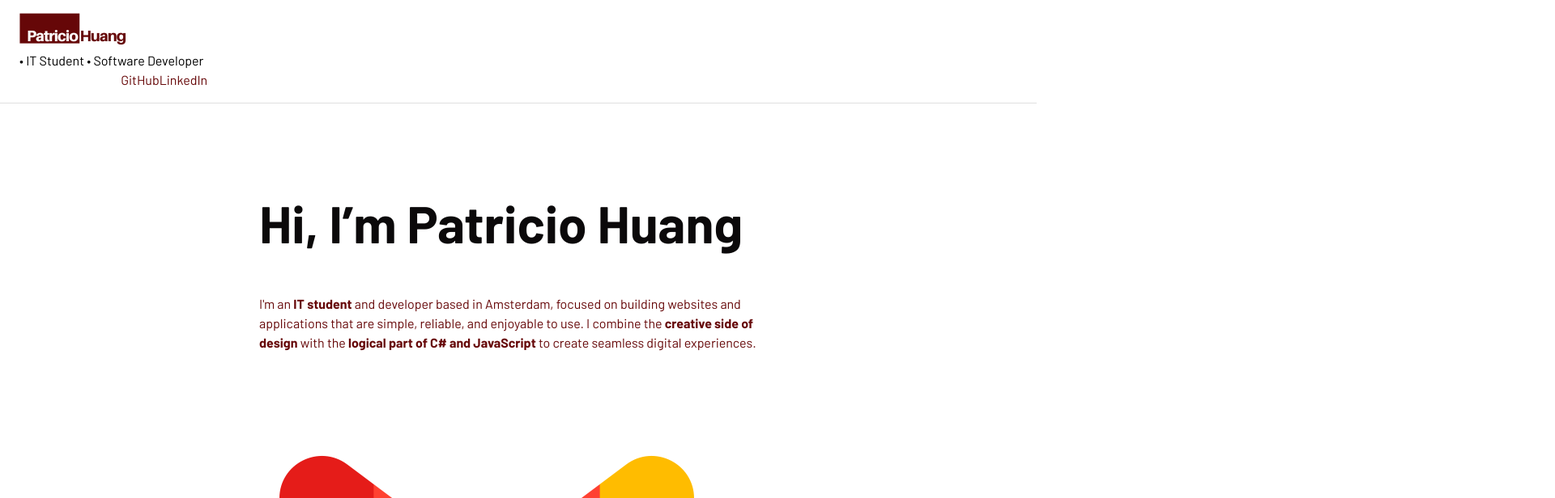
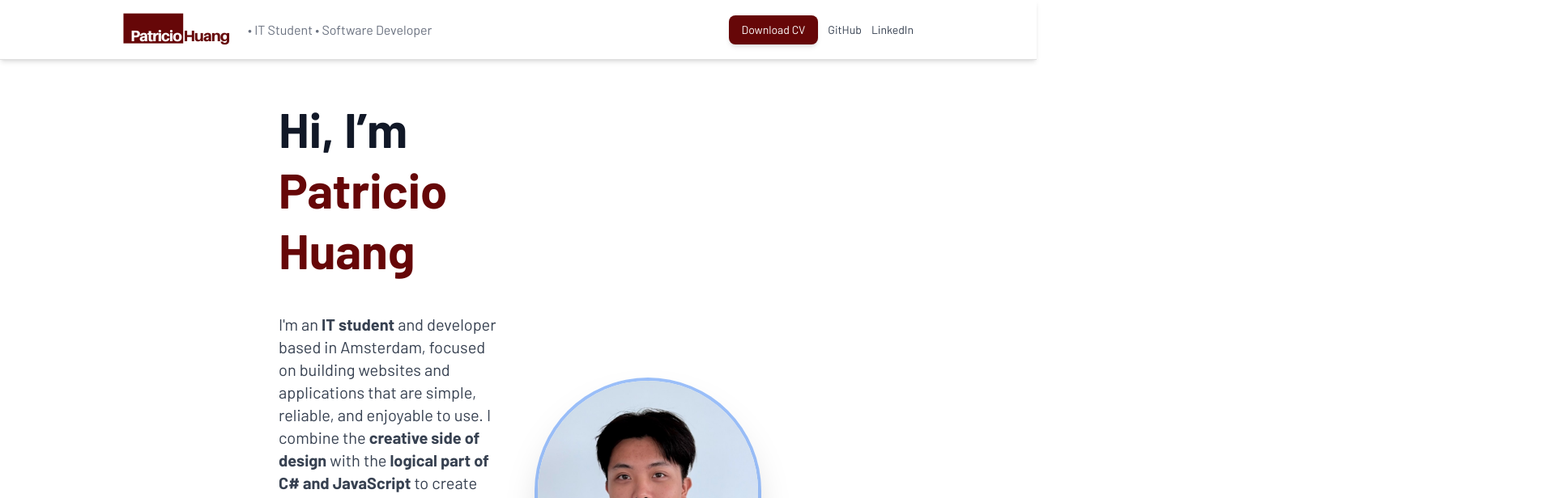
Before and after one commit to patriciohuang/portfolio, a Vue app: page / in a window 1280 px wide. Shown: the top 616 px of the page at 81% size, 1920 px wide, since content can reach past the window. Built offline with nearby package versions, Linux system fonts and the light colour scheme.

Commit message:
fix error

```diff
--- a/index.html
+++ b/index.html
@@ -8,6 +8,6 @@
   </head>
   <body>
     <div id="app"></div>
-    <script type="module" src="./src/main.js"></script>
+    <script type="module" src="/src/main.js"></script>
   </body>
 </html>
--- a/package.json
+++ b/package.json
@@ -18,9 +18,9 @@
     "@fortawesome/free-solid-svg-icons": "^6.4.0",
     "@fortawesome/vue-fontawesome": "^3.0.3",
     "@mdi/js": "^7.1.96",
-    "vue": "^3.2.45",
     "aos": "^2.3.4",
     "emailjs-com": "^3.2.0",
+    "vue": "^3.2.45",
     "vue-router": "^4.1.6",
     "vuetify": "^3.1.5"
   },
@@ -28,12 +28,15 @@
     "@mdi/font": "^7.1.96",
     "@vitejs/plugin-vue": "^4.0.0",
     "@vue/test-utils": "^2.2.6",
+    "autoprefixer": "^10.4.21",
     "cypress": "^12.0.2",
     "eslint": "^8.22.0",
     "eslint-plugin-cypress": "^2.12.1",
     "eslint-plugin-vue": "^9.3.0",
     "jsdom": "^20.0.3",
+    "postcss": "^8.5.6",
     "start-server-and-test": "^1.15.2",
+    "tailwindcss": "^3.4.18",
     "vite": "^4.0.0",
     "vitest": "^0.25.6"
   }
--- /dev/null
+++ b/postcss.config.js
@@ -0,0 +1,6 @@
+module.exports = {
+  plugins: {
+    tailwindcss: {},
+    autoprefixer: {},
+  },
+}
--- a/src/assets/base.css
+++ b/src/assets/base.css
@@ -1,3 +1,4 @@
+/* src/index.css - Tailwind + base styles */
 
 @import url('https://fonts.googleapis.com/css2?family=Barlow:wght@300;400;600;700&display=swap');
 
--- /dev/null
+++ b/tailwind.config.js
@@ -0,0 +1,24 @@
+/** @type {import('tailwindcss').Config} */
+module.exports = {
+  content: [
+    "./index.html",
+    "./src/**/*.{vue,js,ts,jsx,tsx}"
+  ],
+  theme: {
+    extend: {
+      colors: {
+        accent: {
+          DEFAULT: '#f97316', // modernized orange
+          light: '#ffb37a',
+          dark: '#c2410c'
+        },
+        primary: {
+          DEFAULT: '#1B1F26'
+        }
+      },
+      fontFamily: {
+        barlow: ['Barlow', 'ui-sans-serif', 'system-ui', 'sans-serif']
+      }
+    },
+  },
+}
--- a/vite.config.js
+++ b/vite.config.js
@@ -5,7 +5,6 @@
 
 // https://vitejs.dev/config/
 export default defineConfig({
-  base: './',
   plugins: [vue()],
   resolve: {
     alias: {
```
Also changed, not shown: 1 other file (tests, documents, lock files or other folders).
